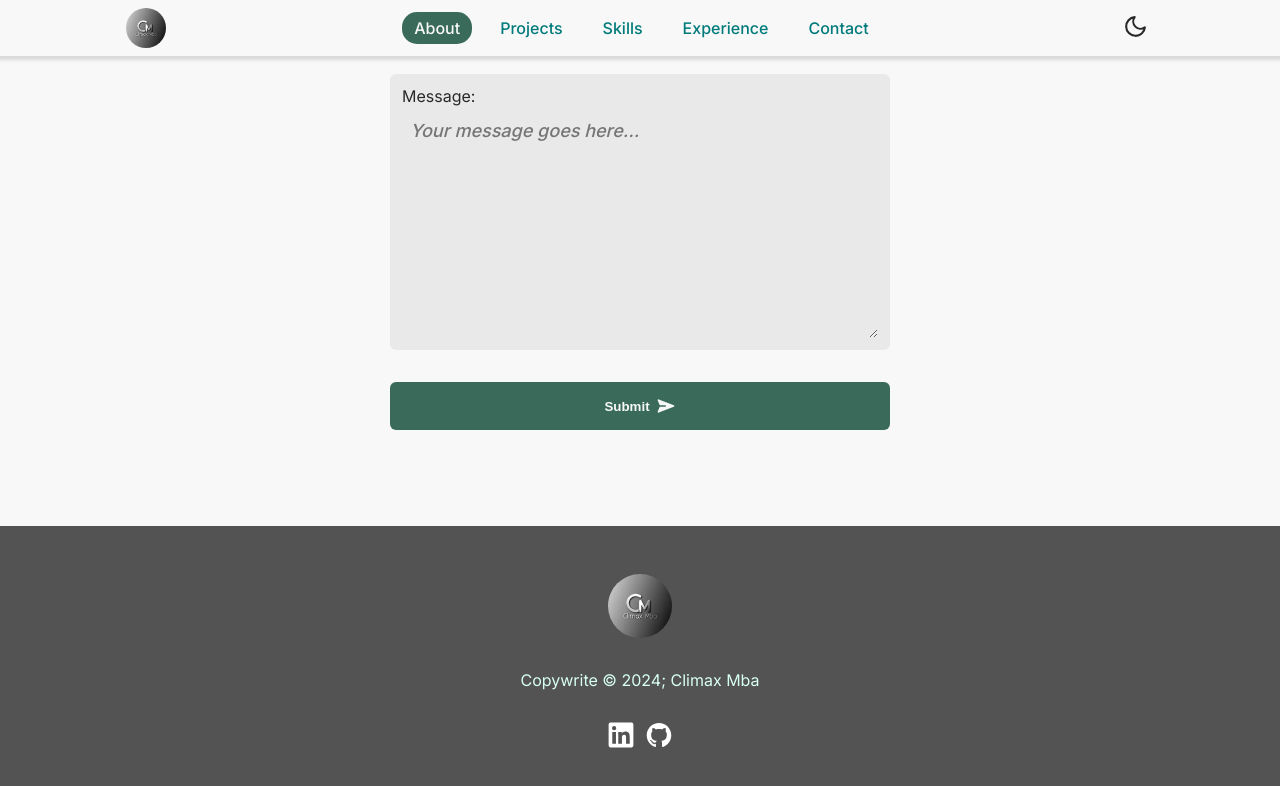
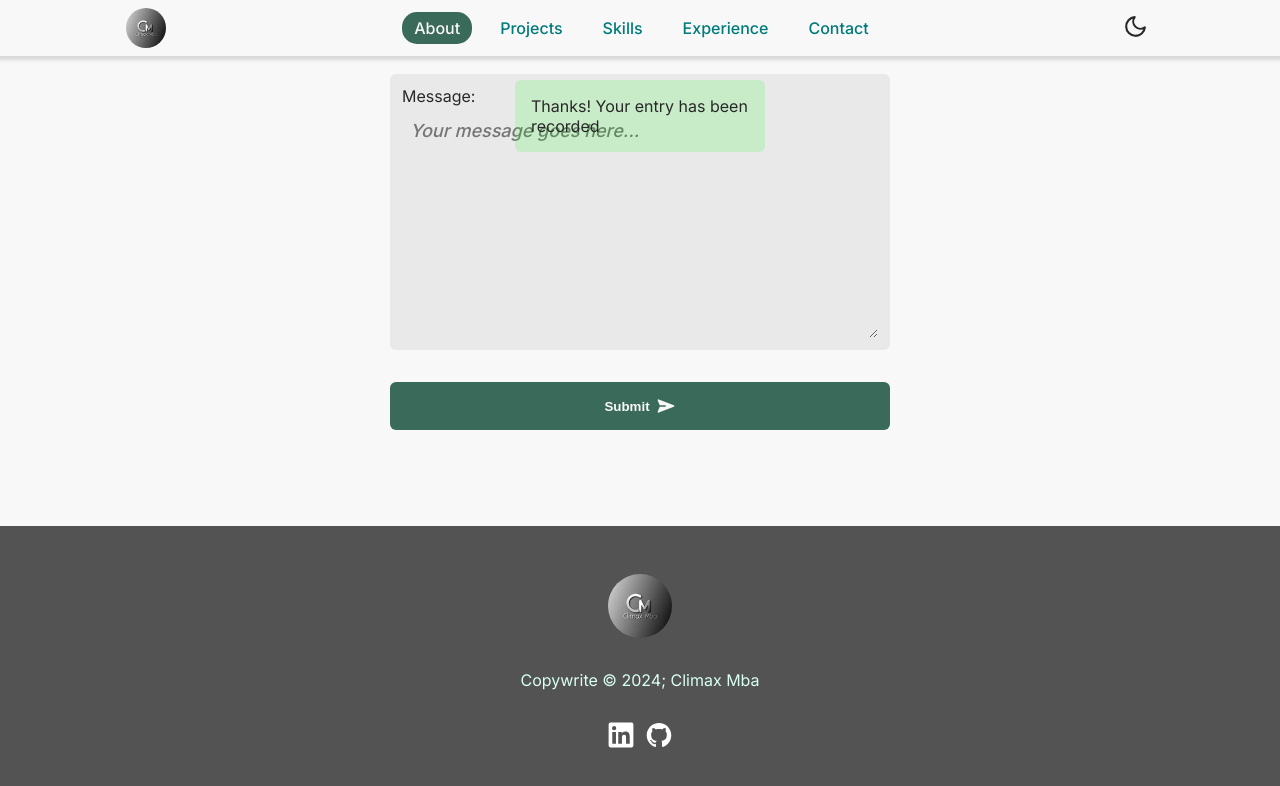
Before and after one commit to climaxmba/portfolio, a Next.js app: page / in a window 1280 px wide. Both pictures are taken after typing "Sample", "name@example.com", "Sample" into the empty fields and a click on the button "Submit". Shown: the part 5498-6284 px from the top of the page. Built offline with nearby package versions, Linux system fonts and the light colour scheme.

Commit message:
Set error handling in contact

```diff
--- a/src/app/components/contact/Contact.tsx
+++ b/src/app/components/contact/Contact.tsx
@@ -1,10 +1,21 @@
 "use client";
-import { FormEventHandler, useState } from "react";
+import { FormEventHandler, useEffect, useState } from "react";
 import styles from "./contact.module.scss";
 import { Plane } from "../icons/Icons";
 
 export default function Contact() {
   const [submitting, setSubmitting] = useState(false);
+  const [error, setError] = useState<string | null>(null);
+  const [success, setSuccess] = useState<string | null>(null);
+
+  useEffect(() => {
+    const timeout = setTimeout(() => {
+      if (error) setError(null);
+      if (success) setSuccess(null);
+    }, 3500);
+
+    return () => clearTimeout(timeout);
+  }, [error, success]);
 
   const handleSubmit: FormEventHandler<HTMLFormElement> = async (e) => {
     e.preventDefault();
@@ -26,13 +37,14 @@ export default function Contact() {
 
       // Success & error handling
       if (response.ok) {
-        // Success message
+        setError(null);
         form.reset();
+        setSuccess("Thanks! Your entry has been recorded")
       } else {
-        // Set error
+        setError(`Error: ${response.status} ${response.statusText}`);
       }
     } else {
-      // Set error
+      setError("An error occured!");
     }
     setSubmitting(false);
   };
@@ -48,6 +60,12 @@ export default function Contact() {
         </a>
         , or send me a message:
       </p>
+
+      {error ? (
+        <div className={styles.error}>{error}</div>
+      ) : success ? (
+        <div className={styles.success}>{success}</div>
+      ) : <></>}
 
       <form
         action="/"
@@ -88,7 +106,10 @@ export default function Contact() {
             Submitting...
           </button>
         ) : (
-          <button className="icon-btn" type="submit"> Submit <Plane /></button>
+          <button className="icon-btn" type="submit">
+            {" "}
+            Submit <Plane />
+          </button>
         )}
       </form>
     </section>
--- a/src/app/components/contact/contact.module.scss
+++ b/src/app/components/contact/contact.module.scss
@@ -7,6 +7,24 @@
   flex-direction: column;
   align-items: center;
   justify-content: center;
+
+  .error,
+  .success {
+    position: fixed;
+    top: 80px;
+    z-index: 20;
+    padding: 1rem;
+    max-width: 250px;
+    border-radius: var(--border-radius);
+
+    &.error {
+      background-color: #ff000025;
+    }
+
+    &.success {
+      background-color: #00ff0025;
+    }
+  }
 
   .form {
     display: grid;
```
